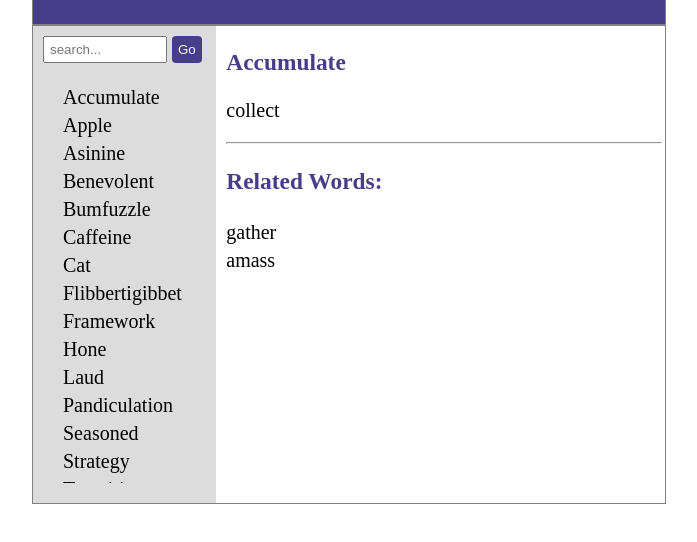
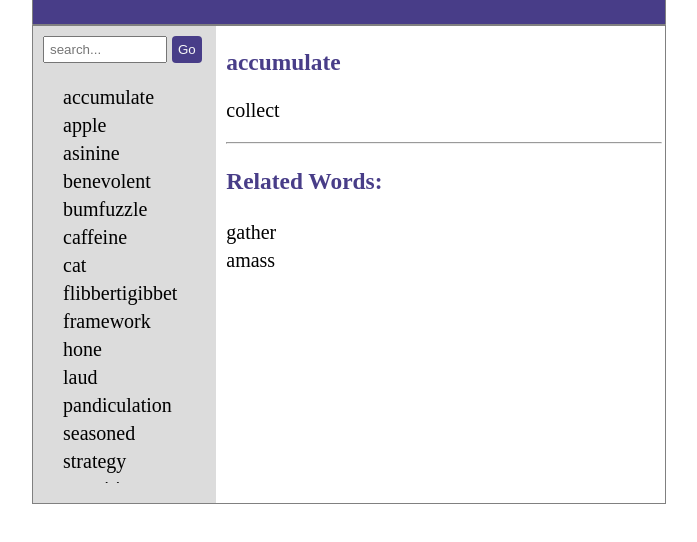
Before and after one commit to corlou/simple-dictionary-web-app, a plain HTML site: page index.html in a window 1280 px wide. Shown: the part 118-660 px from the top of the page, without its empty margins (291-988 px from the left). Drawn offline with Linux system fonts and the light colour scheme.

```diff
--- a/index.html
+++ b/index.html
@@ -37,82 +37,82 @@
 <script type="text/javascript">
   var dictionary = [
     {
-      word:"Accumulate",
+      word:"accumulate",
       def: "collect",
       rel: ["gather", "amass"],
     },
     {
-      word:"Apple",
+      word:"apple",
       def: "A round fruit with seeds at it's center",
       rel: ["mango", "pear", "guava"],
     },
     {
-      word:"Asinine",
+      word:"asinine",
       def: "devoid of intelligence",
       rel: ["stupid", "dumb"],
     },
     {
-      word:"Benevolent",
+      word:"benevolent",
       def: "showing or motivated by sympathy and understanding and generosity",
       rel: ["generous", "charitable"],
     },
     {
-      word:"Bumfuzzle",
+      word:"bumfuzzle",
       def: "being confused",
       rel: ["confused", "perplexed"],
     },
     {
-      word:"Caffeine",
+      word:"caffeine",
       def: "A special brew that transforms any dev into a hard-working employee",
       rel: ["coffee", "energy"],
     },
     {
-      word:"Cat",
+      word:"cat",
       def: "affectionate pet until one too many belly scratches",
       rel: ["kitty", "da-khitty", "bean-owner"],
     },
     {
-      word:"Flibbertigibbet",
+      word:"flibbertigibbet",
       def: "someone who is silly and who talks incessantly",
       rel: ["birdbrain", "cuckoo", "ditz,"],
     },
     {
-      word:"Framework",
+      word:"framework",
       def: "the initial structure",
       rel: ["react", "angular", "django"],
     },
     {
-      word:"Hone",
+      word:"hone",
       def: "to sharpen",
       rel: ["practice", "whet", "file"],
     },
     {
-      word:"Laud",
+      word:"laud",
       def: "giving praise",
       rel: ["applaud", "commend"],
     },
     {
-      word:"Pandiculation",
+      word:"pandiculation",
       def: "yawning and stretching upon waking up",
       rel: ["stretch", "yawn"],
     },
     {
-      word:"Seasoned",
+      word:"seasoned",
       def: "a person who has been around forever, doing what they do, and doing it well ",
       rel: ["experienced", "knowledge"],
     },
     {
-      word:"Strategy",
+      word:"strategy",
       def: "a plan to achieve a goal",
       rel: ["game-plan", "procedure"],
     },
     {
-      word:"Transition",
+      word:"sransition",
       def: "the act of passing from one state or place to the next",
       rel: ["transformation", "metamorphosis"],
     },
     {
-      word:"Wabbit",
+      word:"wabbit",
       def: "Scottish term for being tired",
       rel: ["sleepy", "tired", "exhausted"],
     },
```
